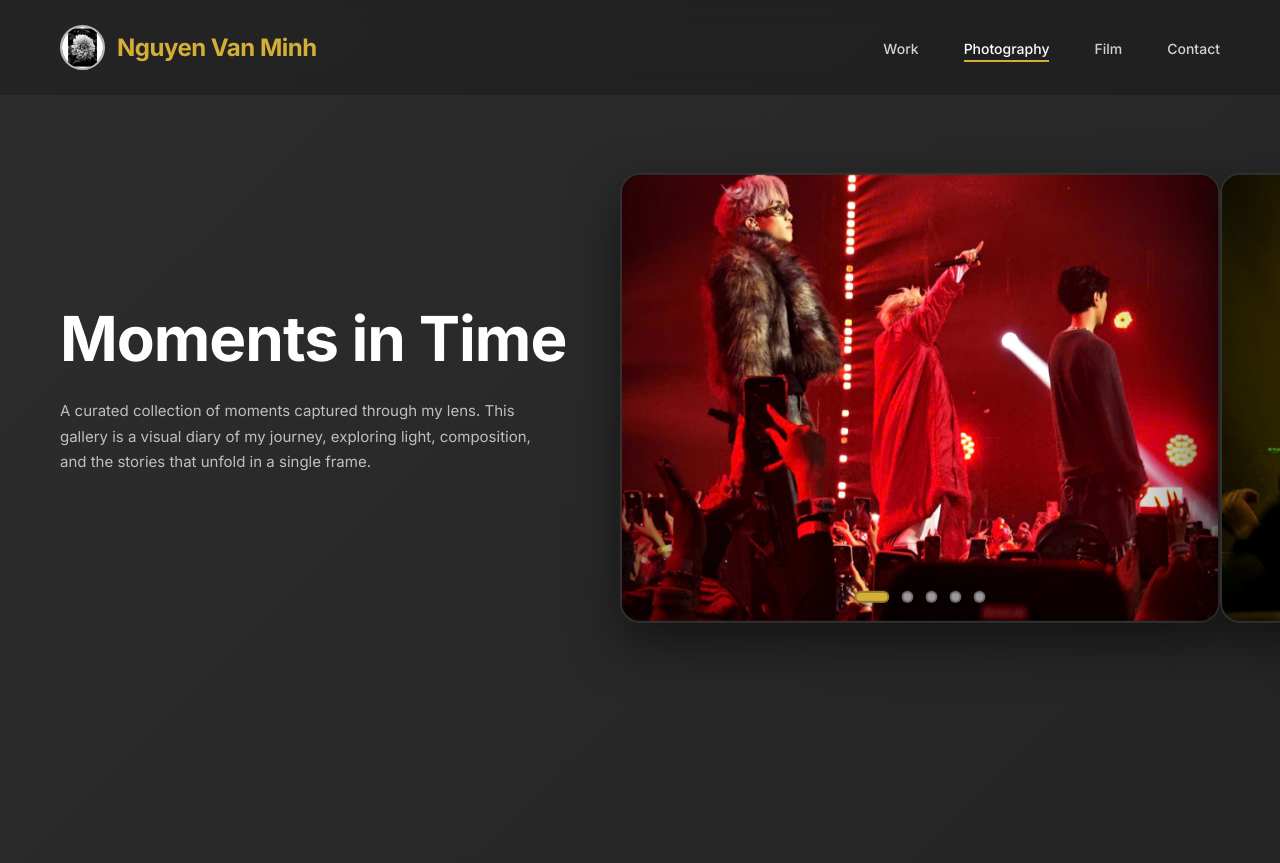
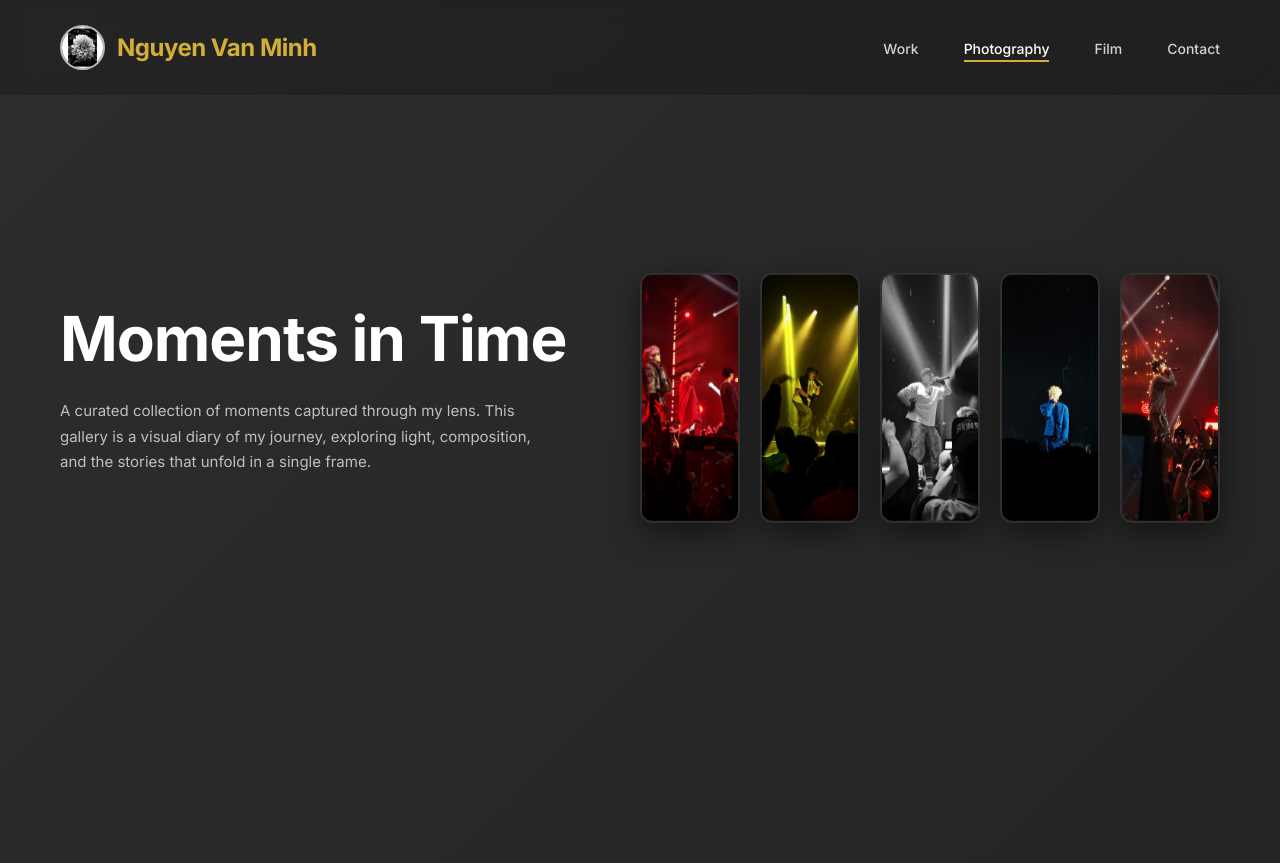
Before and after one commit to NguyenMinh993/portfolio, a Django app: page /photography/ in a window 1280 px wide. Shown: the top 863 px of the page. Run offline with Django 5.2, Linux system fonts and the light colour scheme.

Commit message:
Change PC design to grid layout - 5 images in a row, no carousel

```diff
--- a/portfolio/templates/portfolio/photography.html
+++ b/portfolio/templates/portfolio/photography.html
@@ -187,42 +187,43 @@
         }
 
         /* Desktop showcase styles - only apply on screens wider than 768px */
-        /* Desktop Carousel - Same as mobile but larger */
+        /* Desktop Grid Layout - 5 images in a row */
         @media (min-width: 769px) {
             .photo-showcase {
-                width: 600px;
-                height: 450px;
-                padding-bottom: 0;
+                width: 100%;
+                max-width: 1200px;
+                height: auto;
+                padding: 0;
                 margin: 0 auto;
-                border-radius: 20px;
             }
 
             .showcase-container {
-                display: flex;
+                display: grid;
+                grid-template-columns: repeat(5, 1fr);
+                gap: 20px;
                 width: 100%;
-                height: 100%;
-                transition: transform 0.5s ease-in-out;
-                position: relative;
+                height: auto;
             }
 
             .showcase-image {
                 position: relative !important;
-                min-width: 100%;
                 width: 100%;
-                height: 100%;
-                flex-shrink: 0;
+                height: 250px;
                 object-fit: cover;
                 object-position: center;
-                border-radius: 20px;
-                box-shadow: 0 20px 50px rgba(0, 0, 0, 0.5);
+                border-radius: 12px;
+                box-shadow: 0 10px 30px rgba(0, 0, 0, 0.5);
                 border: 2px solid rgba(255, 255, 255, 0.1);
                 background: #1a1a1a;
+                transition: all 0.3s ease;
                 transform: none !important;
                 animation: none !important;
             }
 
             .showcase-image:hover {
-                transform: scale(1.02) !important;
+                transform: translateY(-10px) scale(1.05) !important;
+                box-shadow: 0 20px 40px rgba(0, 0, 0, 0.7);
+                z-index: 10;
             }
 
             .img-1, .img-2, .img-3, .img-4, .img-5 {
@@ -231,29 +232,7 @@
             }
 
             .showcase-dots {
-                display: flex;
-                position: absolute;
-                bottom: 20px;
-                left: 50%;
-                transform: translateX(-50%);
-                gap: 12px;
-                z-index: 100;
-            }
-
-            .dot {
-                width: 12px;
-                height: 12px;
-                border-radius: 50%;
-                background: rgba(255, 255, 255, 0.6);
-                cursor: pointer;
-                transition: all 0.3s;
-                border: 2px solid rgba(0, 0, 0, 0.3);
-            }
-
-            .dot.active {
-                width: 35px;
-                border-radius: 6px;
-                background: #d4af37;
+                display: none;
             }
         }
 
@@ -979,55 +958,6 @@
             initCarousel('film-showcase');
         }
 
-        // Desktop: Shuffle images positions every 3 seconds
-        function initDesktopShuffle(showcaseId) {
-            if (window.innerWidth <= 768) return;
-
-            const showcase = document.getElementById(showcaseId);
-            if (!showcase) return;
-
-            const images = Array.from(showcase.querySelectorAll('.showcase-image'));
-
-            // Store original transforms
-            const originalTransforms = images.map(img => {
-                const style = window.getComputedStyle(img);
-                return {
-                    transform: img.style.transform || style.transform,
-                    zIndex: img.style.zIndex || style.zIndex
-                };
-            });
-
-            function shufflePositions() {
-                // Get current transforms
-                const transforms = images.map(img => ({
-                    transform: img.style.transform,
-                    zIndex: img.style.zIndex
-                }));
-
-                // Shuffle array
-                for (let i = transforms.length - 1; i > 0; i--) {
-                    const j = Math.floor(Math.random() * (i + 1));
-                    [transforms[i], transforms[j]] = [transforms[j], transforms[i]];
-                }
-
-                // Apply shuffled transforms with smooth transition
-                images.forEach((img, index) => {
-                    img.style.transition = 'all 0.8s cubic-bezier(0.4, 0, 0.2, 1)';
-                    img.style.transform = transforms[index].transform;
-                    img.style.zIndex = transforms[index].zIndex;
-                });
-            }
-
-            // Shuffle every 3 seconds
-            setInterval(shufflePositions, 3000);
-        }
-
-        // Init desktop shuffle for both showcases
-        if (window.innerWidth > 768) {
-            initDesktopShuffle('photo-showcase');
-            initDesktopShuffle('film-showcase');
-        }
-
         // Mobile Menu Toggle
         const menuToggle = document.getElementById('menu-toggle');
         const navLinks = document.getElementById('nav-links');
```
